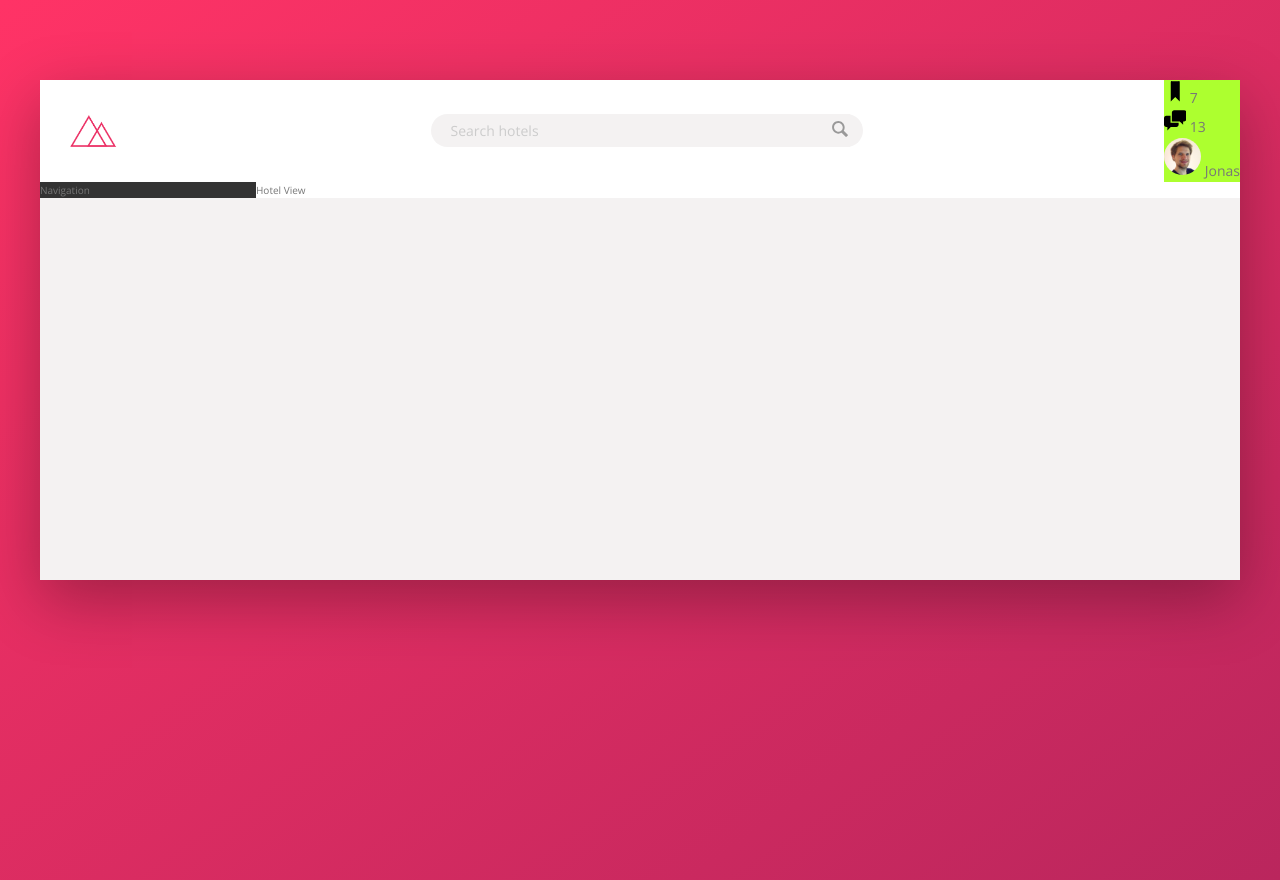
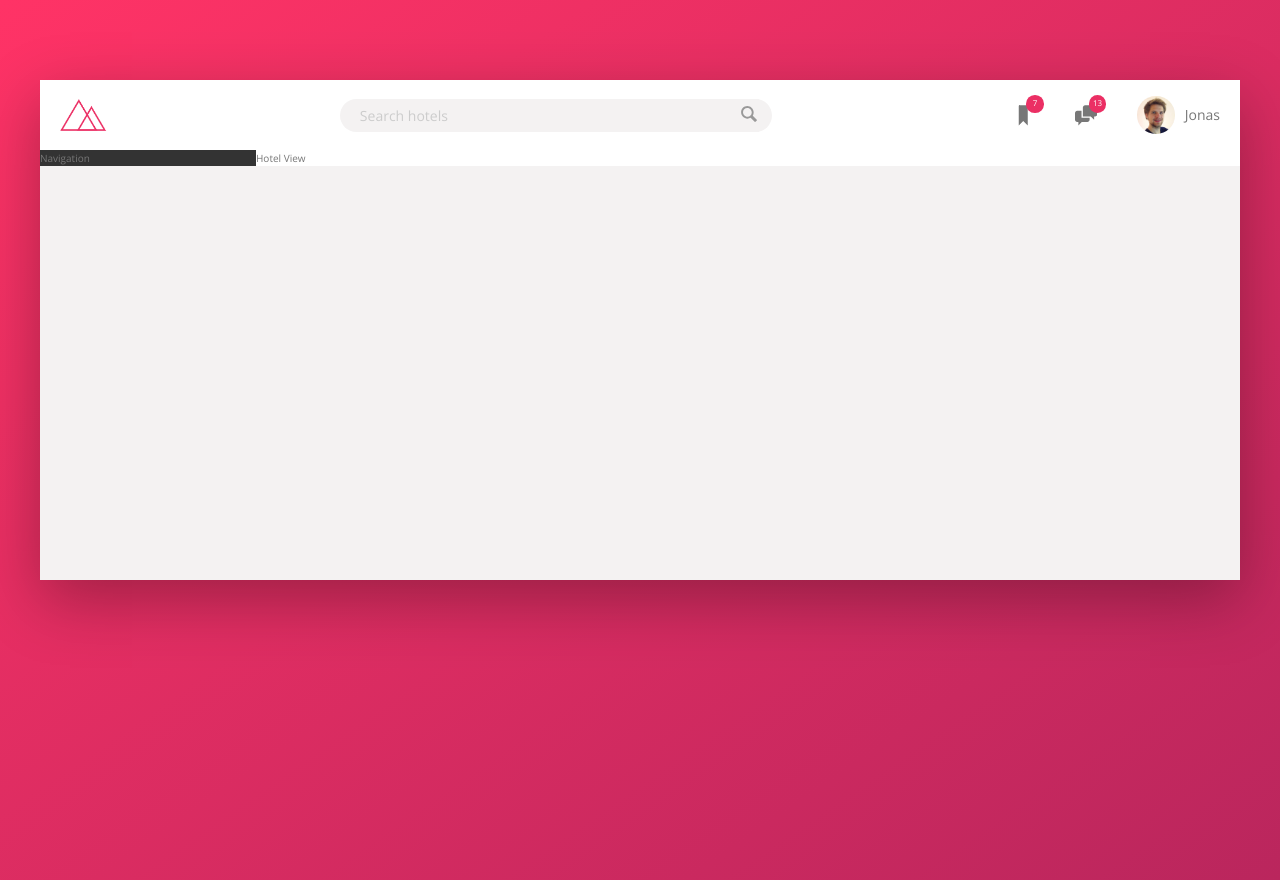
Before and after one commit to ngolam2011/trillo, a website: page index.html in a window 1280 px wide. Drawn offline with nearby package versions, Linux system fonts and the light colour scheme; files that its build step writes are made by us from their sources.

Commit message:
Complete format for header

```diff
--- a/sass/_components.scss
+++ b/sass/_components.scss
@@ -2,7 +2,7 @@
 ////////////LOGO
 .logo {
         height: 3.25rem;
-        margin-left: 3rem;
+        margin-left: 2rem;
 }
 //////////////////////////////////
 ////////////SEARCH BOX
@@ -62,26 +62,52 @@
 ////////////USER NAVIGATION
 
 .user-nav {
-        background-color: greenyellow;
+        align-self: stretch;
+        display: flex;
+        align-items: center;
+
+        & > * {
+                padding: 0 2rem;
+                cursor: pointer;
+                height: 100%;
+                display: flex;
+                align-items: center;
+        }
+
+        & > *:hover {
+                background-color: var(--color-grey-light-2);
+        }
+
         &__icon-box {
+              position: relative;
         }
 
         &__icon {
                 height: 2.25rem;
                 width: 2.25rem;
+                fill: var(--color-grey-dark-2);
         }
 
         &__notification {
+                font-size: .8rem;
+                height: 1.75rem;
+                width: 1.75rem;
+                border-radius: 50%;
+                background-color: var(--color-primary);
+                color: white;
+                position: absolute;
+                top: 1.5rem;
+                right: 1.1rem;
+
+                display: flex;
+                justify-content: center;
+                align-items: center;
         }
 
-        &__user {
-        }
 
         &__user-photo {
                 height: 3.75rem;
                 border-radius: 50%;
-        }
-
-        &__user-name {
+                margin-right: 1rem;
         }
 }
--- a/sass/_layout.scss
+++ b/sass/_layout.scss
@@ -14,6 +14,7 @@
         display: flex;
         justify-content: space-between;
         align-items: center;
+        height: 7rem;
 }
 
 .content {
```
